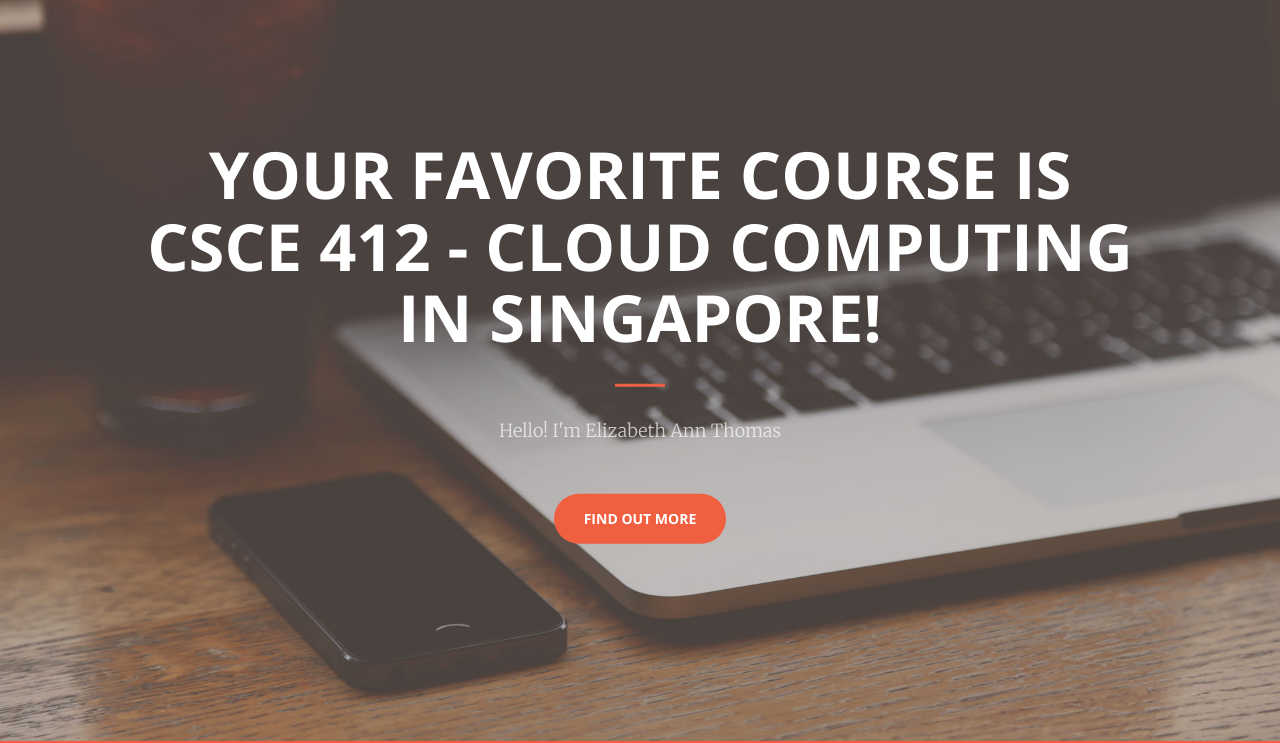
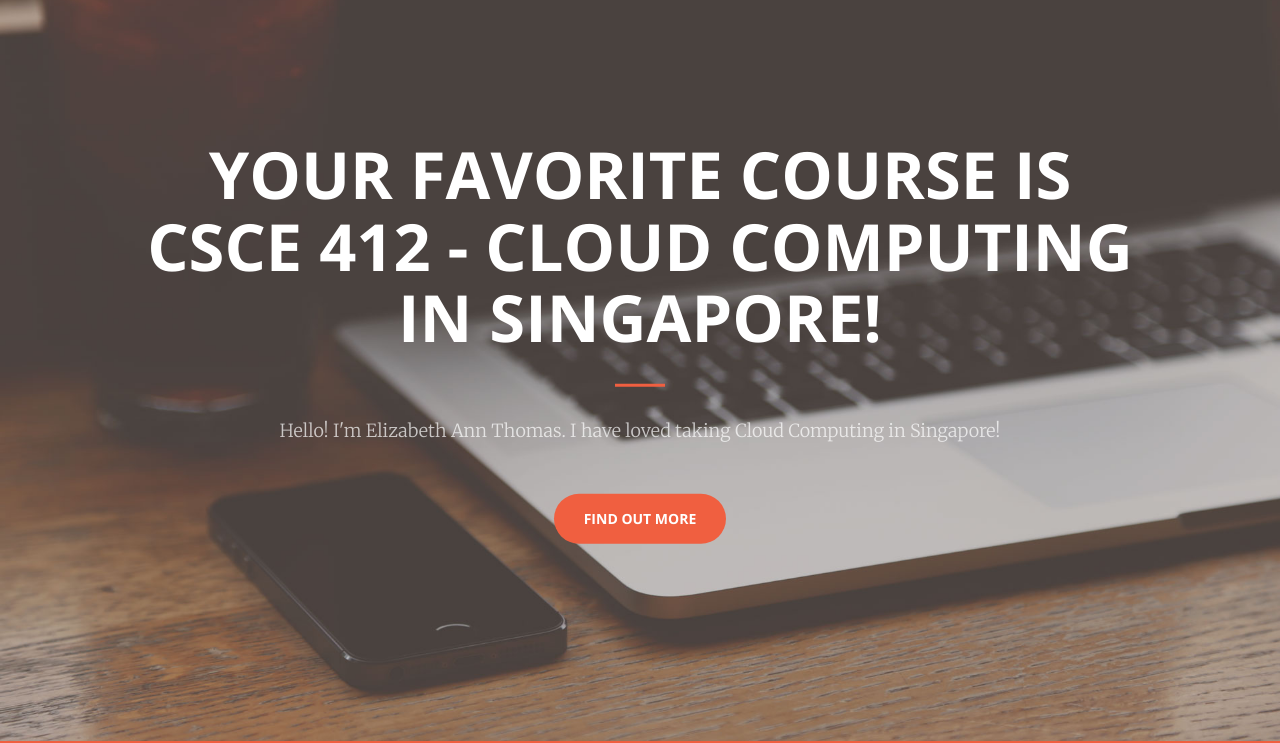
Before and after one commit to elzbthms/Project3cs412elizabeth.me, a plain HTML site: page index.html in a window 1280 px wide. Shown: the part 59-802 px from the top of the page. Drawn offline with nearby package versions, Linux system fonts and the light colour scheme.

Commit message:
update for doc

```diff
--- a/index.html
+++ b/index.html
@@ -76,7 +76,7 @@
             <div class="header-content-inner">
                 <h1>Your Favorite Course is CSCE 412 - Cloud Computing in Singapore!</h1>
                 <hr>
-                <p>Hello! I'm Elizabeth Ann Thomas</p>
+                <p>Hello! I'm Elizabeth Ann Thomas. I have loved taking Cloud Computing in Singapore!</p>
                 <a href="#about" class="btn btn-primary btn-xl page-scroll">Find Out More</a>
             </div>
         </div>
```
